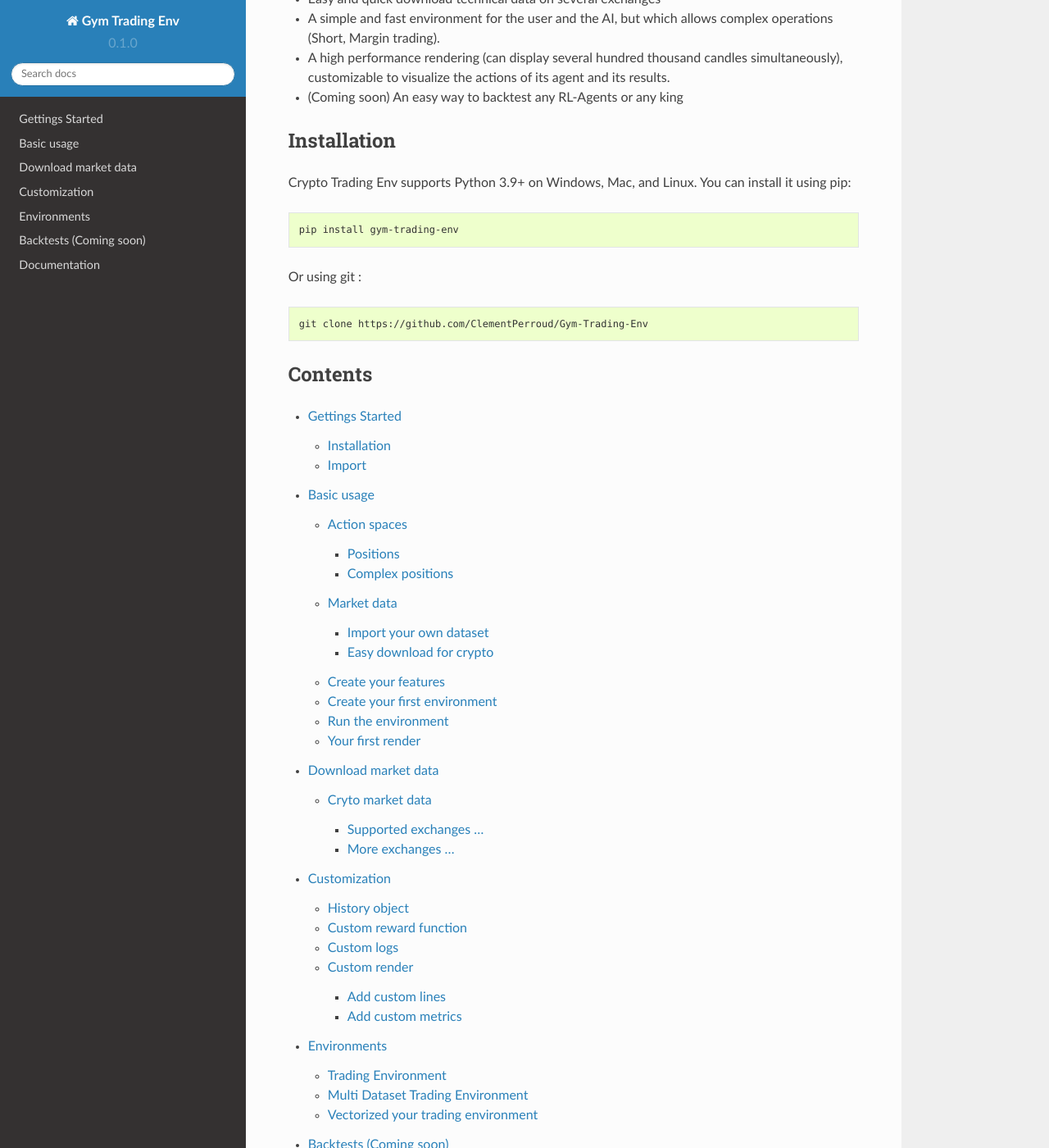
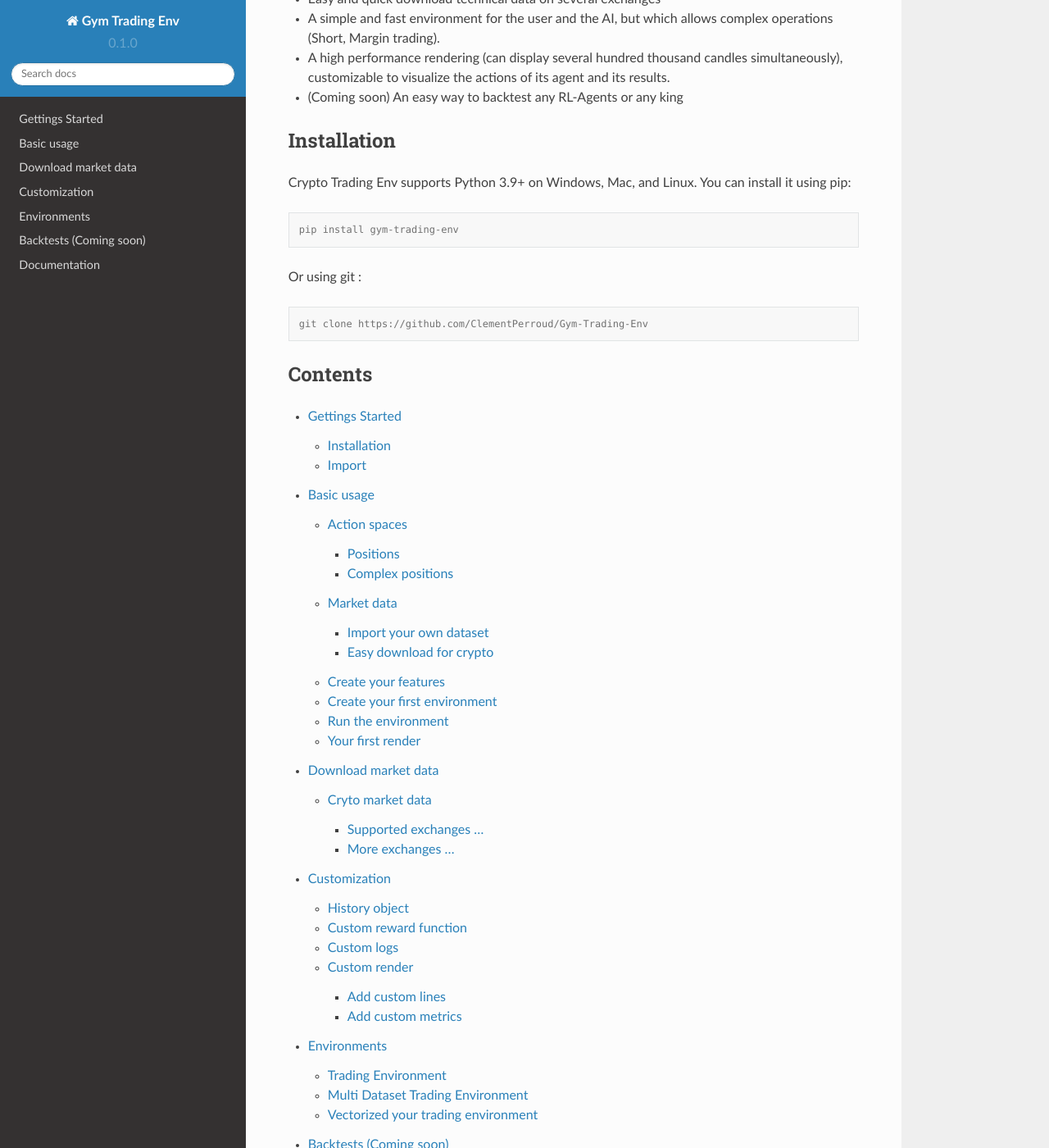
Before and after one commit to ClementPerroud/Gym-Trading-Env, a Sphinx documentation site: the page built from docs/source/index.rst, in a window 1280 px wide and 1400 px high, scrolled down 461 px. Shown: the whole window at 82% size. Built offline with Sphinx 7.4.7 and the Read the Docs theme 2.0.0, drawn with Linux system fonts in a browser that asks for light colours.

Commit message:
Update conf.py

```diff
--- a/docs/source/conf.py
+++ b/docs/source/conf.py
@@ -28,6 +28,3 @@
 # -- Options for HTML output
 
 html_theme = 'sphinx_rtd_theme'
-
-# The name of the Pygments (syntax highlighting) style to use.
-pygments_style = 'sphinx'
```
